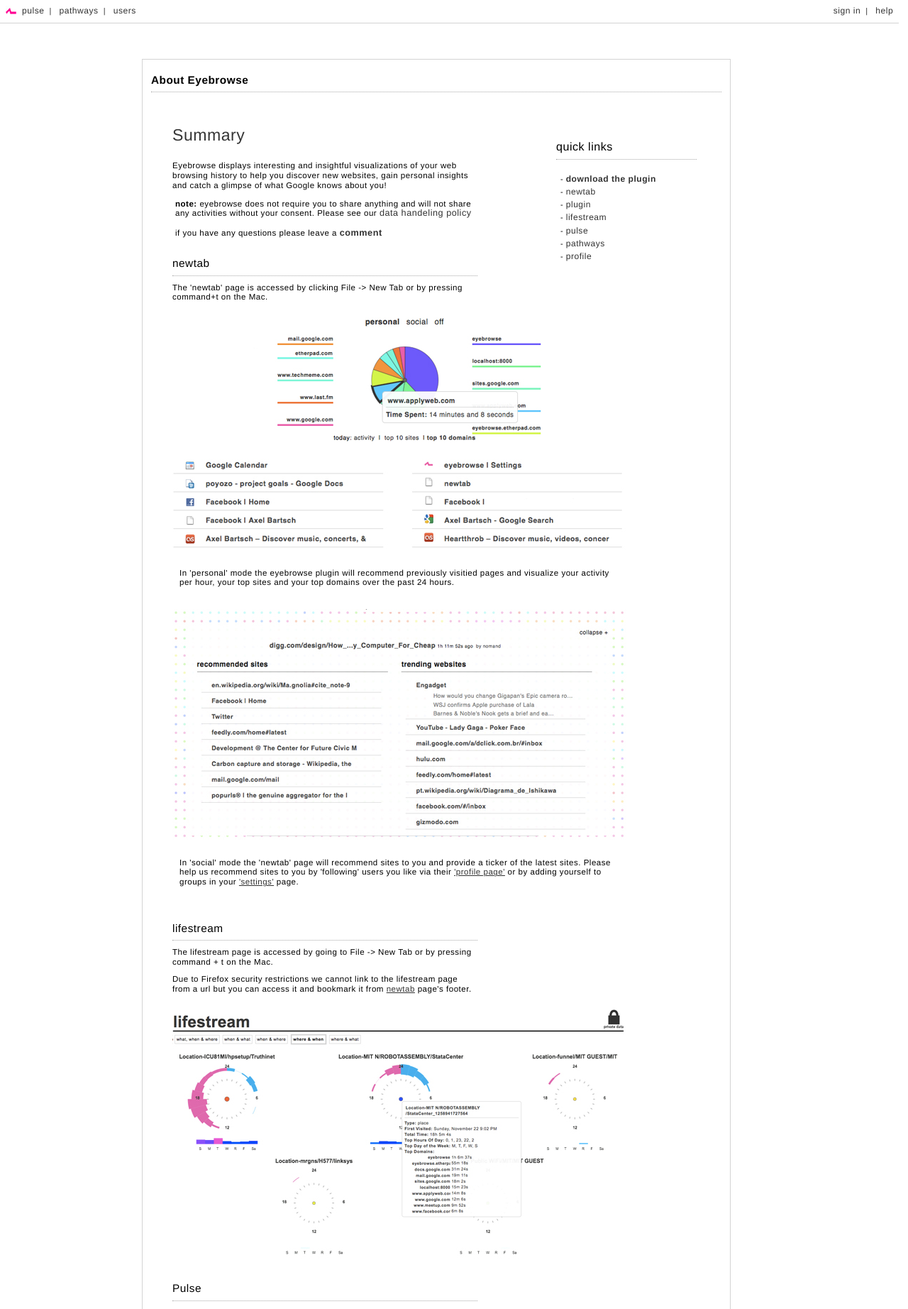
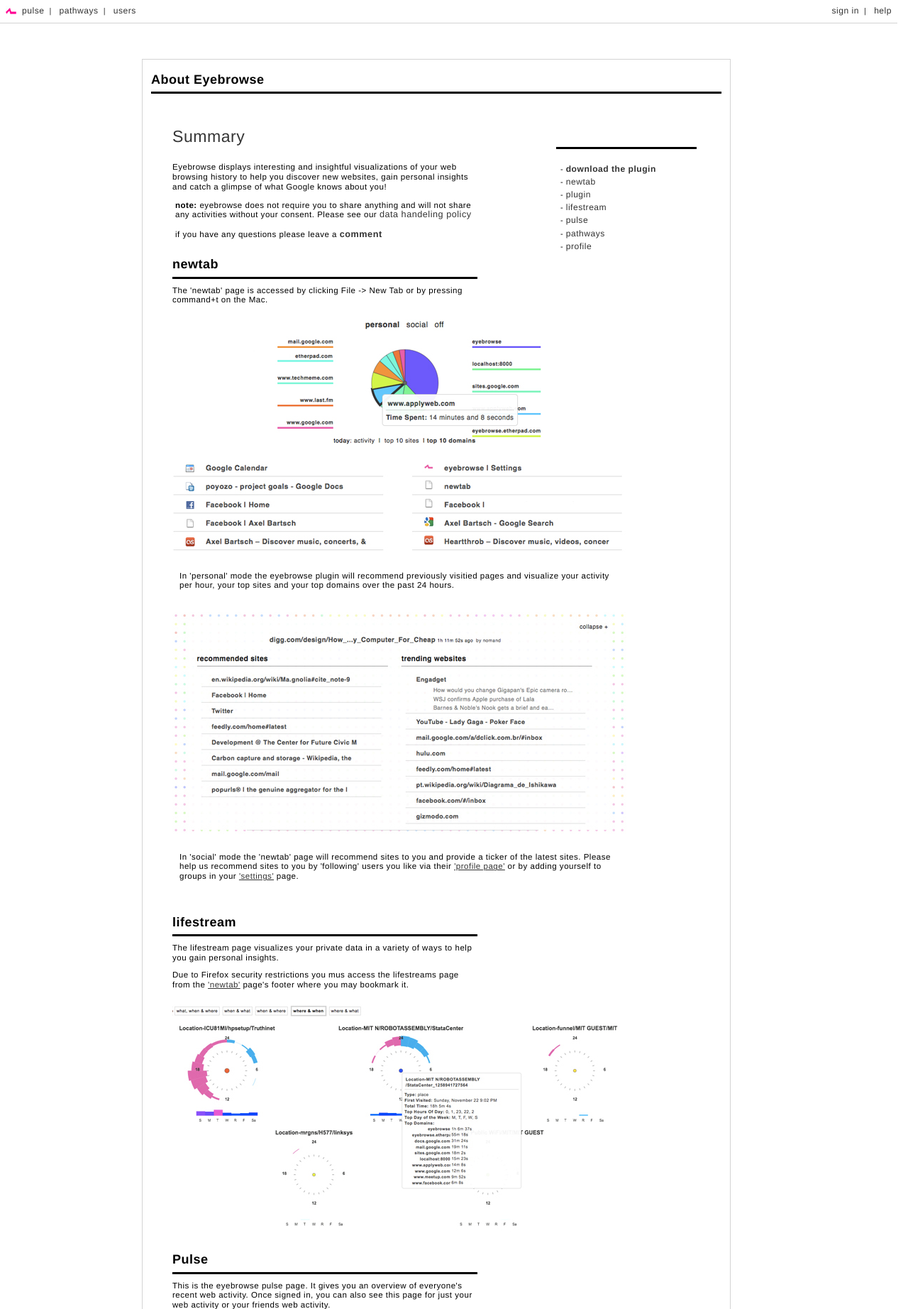
Before and after one commit to haystack/listit-server, a Django app: template eyebrowse/templates/help.html in a window 1280 px wide. Shown: the top 1844 px of the page at 71% size. Run offline with Django 3.2, Linux system fonts and the light colour scheme; the template is opened without the code that fills it, so the values that code supplies are empty; parts of the project's set-up code (start-up, migrations or seed data) failed here and were passed over; some libraries are stand-ins or nearby versions.

Commit message:
updates to the eyebrowse server

```diff
--- a/eyebrowse/templates/help.html
+++ b/eyebrowse/templates/help.html
@@ -27,13 +27,19 @@
 	margin-right:8px;
     }
     #lifestream{
-    border-top:none;
+	border-top:none;
+    }
+    .profile_edit h2 {
+	border-bottom:3px solid black;
+	font-weight:bold;
+	font-size:18px;
     }
     </style>
     <script>
       jQuery(document).ready(function(){
+      jQuery('#header').width(window.innerWidth - 15);
       jQuery('#nav').height(jQuery(document).height())
-		       });
+      });
     </script>
     {% endblock %}
     {% block content %}
@@ -45,7 +51,7 @@
 
 	<div class="profile_edit" id="add_sites" style="border:none; float:right; margin-right:23px; margin-top:29px;">
 	  <br />
-	  <h2>quick links</h2>
+	  <h2></h2>
 	  <br />
 	  <ul id="popularsites">
 	    <li>
@@ -116,14 +122,14 @@
 	    <br /><br />
 
 	    <h2 id="lifestream">lifestream</h2>
-            <div class="bodytext">
-	      The lifestream page is accessed by going to File ->
-	      New Tab or by pressing command + t on the Mac.
+            <div class="bodytext"> The lifestream page visualizes your
+	      private data in a variety of ways to help you gain
+	      personal insights.
             </div>
 	    <div class="bodytext">
-	      Due to Firefox security restrictions we cannot link to
-	      the lifestream page from a url but you can access it and
-	      bookmark it from <a href='#newtab'>newtab</a> page's footer.
+	      Due to Firefox security restrictions you mus access the
+	      lifestreams page from the <a href='#newtab'>'newtab'</a>
+	      page's footer where you may bookmark it.
 	    </div>
 	    <img src="/lib/img/lifestream.jpg" style="margin-top:20px;"/>
 	    <br /><br />
@@ -167,8 +173,6 @@
 	    </div>
 	    <img src="/lib/img/plugin.jpg" style="margin-top:20px;"/>
 
-
-
 	    <br /><br /><br />
 	    <div id="comment"></div>
 	    <div id="disqus_thread"></div><script type="text/javascript"
@@ -181,4 +185,4 @@
 	  </div>
 	</div>
       </div>
-	  {% endblock %}
+      {% endblock %}
--- a/eyebrowse/templates/settings.html
+++ b/eyebrowse/templates/settings.html
@@ -99,6 +99,7 @@ function addAllPrivacyURLS(urls){
 };
 
 jQuery(document).ready(function(){
+			   jQuery('#header').width(window.innerWidth - 15);
 			   initMenu();
 			   // no params :(
 			   jQuery.get("/get_privacy_urls/", {},
--- a/eyebrowse/templates/signup.html
+++ b/eyebrowse/templates/signup.html
@@ -20,7 +20,7 @@
     <b>eyebrowse</b> is an add-on for <a href="http://mozilla.com/firefox">firefox</a> that lets you easily track, visualize, and share your trails through the web in real-time. Eyebrowse records you web browsing activity to your private computer so you can check out how your activity changes over time
   </h4>
   <h4 style="vertical-align:top;margin-left:43px;">
-    Selectivly share you activities to find out find out what's hot and who's reading what. Plus, contribute your web trails to science! Check out the out some <a href="/help"><b>examples</b></a> or watch our short video introduction below.
+    Selectivly share your activities to find out find out what's hot and who's reading what. Plus, contribute your web trails to science! Check out the out some <a href="/help"><b>examples</b></a> or watch our short video introduction below.
   </h4>
   <div id="indexwhyid" class="indexwhy">
     <object width="681" height="383"><param name="allowfullscreen" value="true" /><param name="allowscriptaccess" value="always" /><param name="movie" value="http://vimeo.com/moogaloop.swf?clip_id=6839047&amp;server=vimeo.com&amp;show_title=1&amp;show_byline=0&amp;show_portrait=0&amp;color=ff0095&amp;fullscreen=1" /><embed src="http://vimeo.com/moogaloop.swf?clip_id=6839047&amp;server=vimeo.com&amp;show_title=1&amp;show_byline=0&amp;show_portrait=0&amp;color=ff0095&amp;fullscreen=1" type="application/x-shockwave-flash" allowfullscreen="true" allowscriptaccess="always" width="681" height="383"></embed></object>
```
Also changed, not shown: eyebrowse/lib/img/lifestream.jpg, eyebrowse/lib/img/newtab_2.jpg, eyebrowse/lib/img/plugin.jpg.
